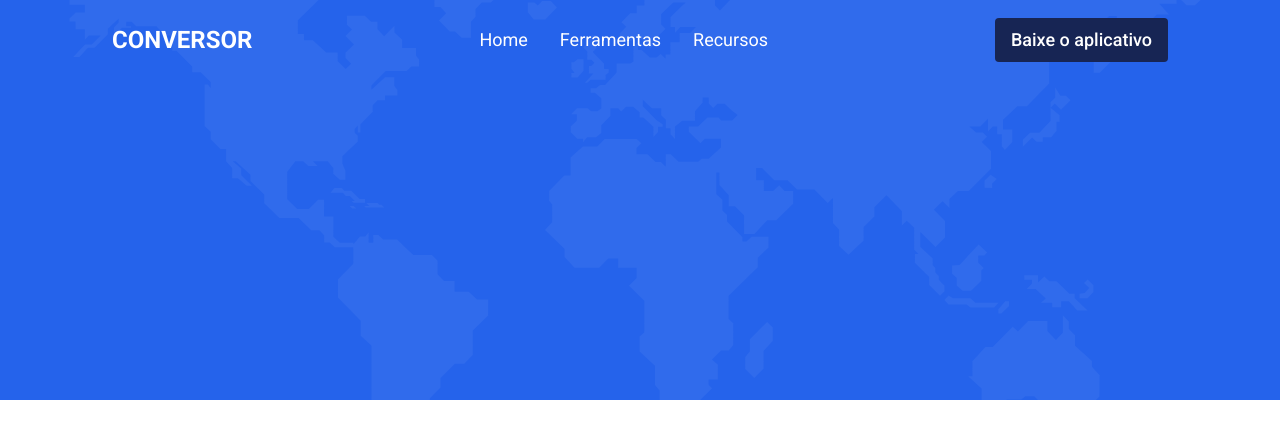
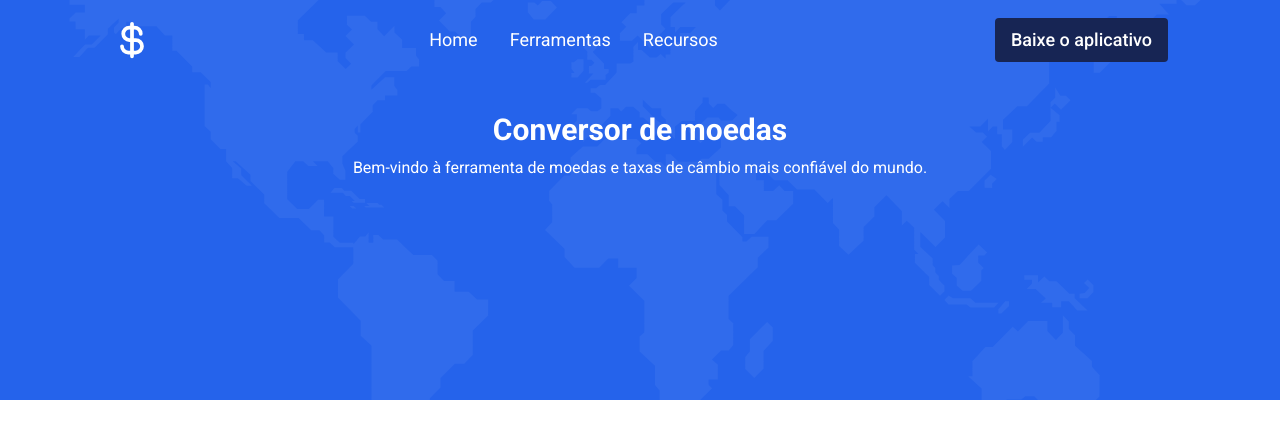
Before and after one commit to luccarauedys/conversor-de-moedas, a Next.js app: page / in a window 1280 px wide. Shown: the top 438 px of the page. Built offline with nearby package versions, Linux system fonts and the light colour scheme.

Commit message:
feat: add componentes de input e select

```diff
--- a/src/components/Header/MenuDesktop.tsx
+++ b/src/components/Header/MenuDesktop.tsx
@@ -1,3 +1,4 @@
+import { CurrencyDollar } from "@phosphor-icons/react";
 import Link from "next/link";
 
 export default function MenuDesktop() {
@@ -5,7 +6,7 @@ export default function MenuDesktop() {
     <div className="flex justify-between items-center text-white h-[80px] px-8">
       <div className="container mx-auto flex justify-between items-center">
         <Link href="/" className="uppercase font-semibold text-2xl">
-          Conversor
+          <CurrencyDollar size={40} weight="bold" />
         </Link>
 
         <nav className="flex items-center gap-8 text-lg">
--- a/src/components/Header/MenuMobile.tsx
+++ b/src/components/Header/MenuMobile.tsx
@@ -1,6 +1,6 @@
 import Link from "next/link";
 import { useState } from "react";
-import { List, X } from "@phosphor-icons/react";
+import { CurrencyDollar, List, X } from "@phosphor-icons/react";
 
 export default function MenuMobile() {
   const [menuIsOpen, setMenuIsOpen] = useState(false);
@@ -8,7 +8,7 @@ export default function MenuMobile() {
   return (
     <div className="container flex justify-between text-white p-6">
       <Link href="/" className="uppercase text-xl font-semibold">
-        Conversor
+        <CurrencyDollar size={30} weight="bold" />
       </Link>
 
       <List weight="bold" onClick={() => setMenuIsOpen(true)} className="text-3xl cursor-pointer hover:scale-110 duration-500" />
@@ -25,7 +25,7 @@ export default function MenuMobile() {
             <Link href="/" className="uppercase text-base font-medium text-center hover:scale-105 duration-300">
               Recursos
             </Link>
-            <Link href="/" className="primary-button mt-4 w-[180px] text-center mx-auto">
+            <Link href="/" className="primary-button w-[180px] text-center mx-auto">
               Baixe o aplicativo
             </Link>
           </div>
--- /dev/null
+++ b/src/components/Main/Input.tsx
@@ -0,0 +1,12 @@
+export default function Input() {
+  return (
+    <div className="w-full">
+      <input
+        id="amount"
+        type="number"
+        placeholder={"1.00"}
+        className="w-full h-[50px] p-4 rounded-md bg-white border-[1px] border-[#bababa] shadow-sm outline-none focus:border-blue-500"
+      />
+    </div>
+  );
+}
--- /dev/null
+++ b/src/components/Main/InputContainer.tsx
@@ -0,0 +1,17 @@
+import { ReactNode } from "react";
+
+type InputContainerProps = {
+  text: string;
+  children: ReactNode;
+};
+
+export default function InputContainer({ text, children }: InputContainerProps) {
+  return (
+    <div className="flex flex-col gap-1">
+      <label htmlFor="amount" className="font-medium w-full">
+        {text}
+      </label>
+      {children}
+    </div>
+  );
+}
--- /dev/null
+++ b/src/components/Main/Select.tsx
@@ -0,0 +1,18 @@
+import { Currency } from "@/models";
+
+type SelectProps = {
+  currencies: Currency | null;
+};
+
+export default function Select({ currencies }: SelectProps) {
+  return (
+    <select className="container rounded-md h-[50px] bg-white border-[1px] border-[#bababa] shadow-sm">
+      {currencies &&
+        Object.keys(currencies).map((c) => (
+          <option key={c} value={c}>
+            {c}
+          </option>
+        ))}
+    </select>
+  );
+}
--- /dev/null
+++ b/src/components/Main/index.tsx
@@ -0,0 +1,15 @@
+import { ArrowsDownUp } from "@phosphor-icons/react";
+import Input from "./Input";
+import InputContainer from "./InputContainer";
+import Select from "./Select";
+
+export default function Main() {
+  return (
+    <main className="container w-[90%] grid grid-cols-1 gap-8">
+      <div className="text-white text-center">
+        <h1 className="mb-2">Conversor de moedas</h1>
+        <p>Bem-vindo à ferramenta de moedas e taxas de câmbio mais confiável do mundo.</p>
+      </div>
+    </main>
+  );
+}
--- /dev/null
+++ b/src/models/index.ts
@@ -0,0 +1,3 @@
+export type Currency = {
+  [k: string]: string;
+};
--- a/src/pages/index.tsx
+++ b/src/pages/index.tsx
@@ -1,5 +1,7 @@
+import { Roboto } from "next/font/google";
+
 import Header from "@/components/Header";
-import { Roboto } from "next/font/google";
+import Main from "@/components/Main";
 
 const roboto = Roboto({
   weight: ["100", "300", "400", "500", "700", "900"],
@@ -9,12 +11,11 @@ const roboto = Roboto({
 
 export default function Home() {
   return (
-    <main className={`${roboto.className} min-h-screen flex flex-col`}>
-      <div className="background">
+    <div className={`${roboto.className} min-h-screen flex flex-col`}>
+      <div className="background flex flex-col gap-4 md:gap-8">
         <Header />
-
-        <div className="container w-[90%]"></div>
+        <Main />
       </div>
-    </main>
+    </div>
   );
 }
```
Also changed, not shown: src/components/Main/FormContainer.tsx (added).
